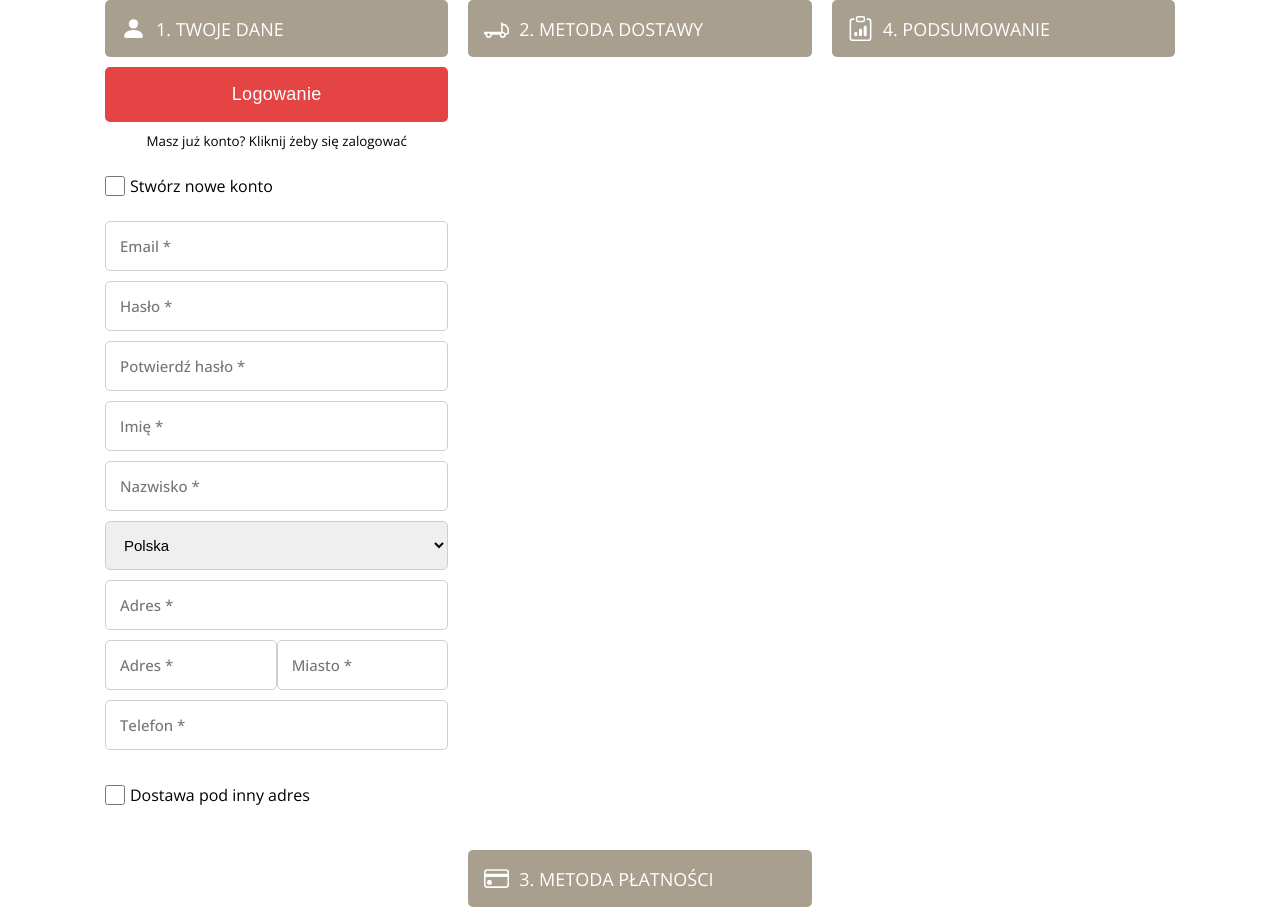
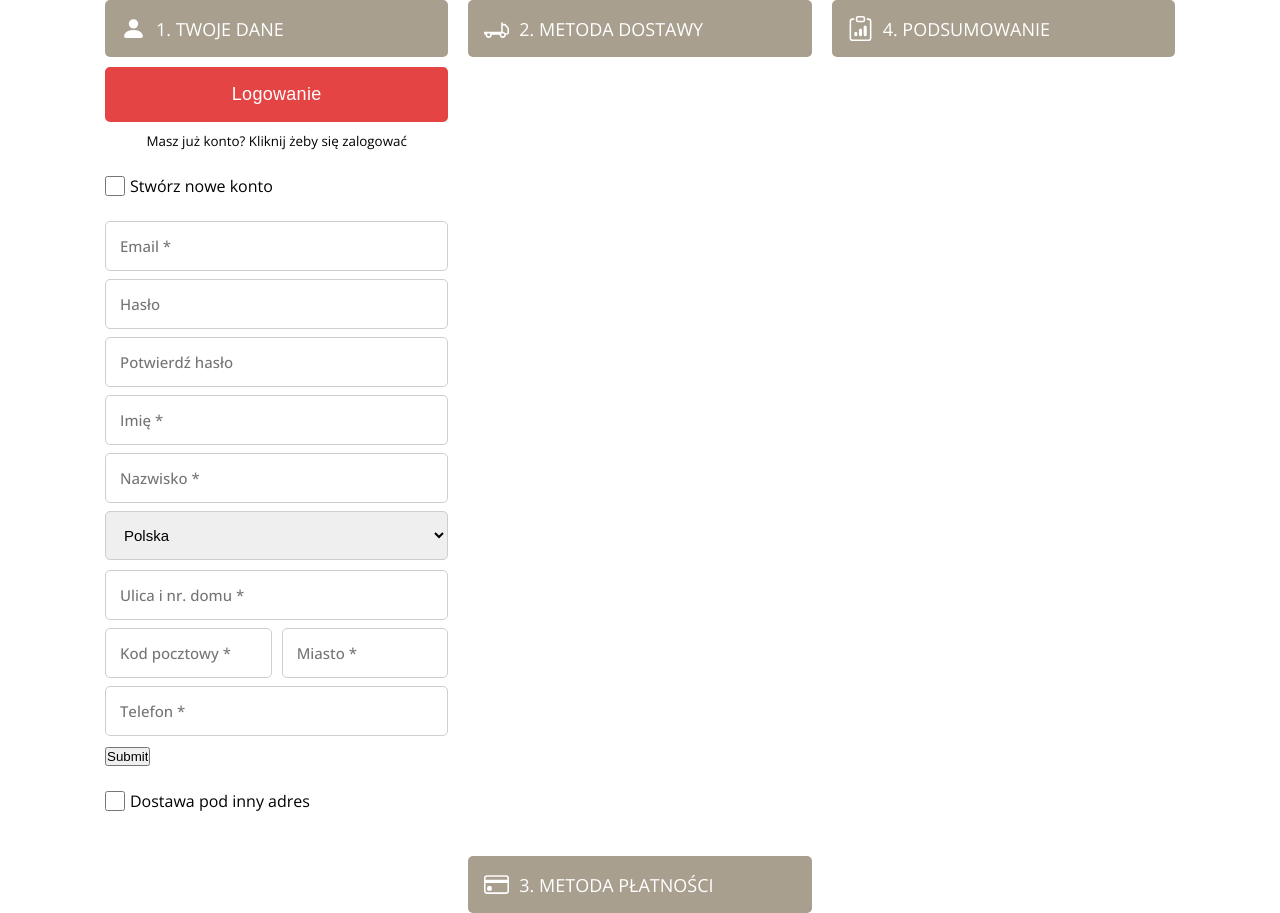
Before and after one commit to webseb00/Shop-Order-Form, a React (Create React App) app: page / in a window 1280 px wide. Built offline with nearby package versions, Linux system fonts and the light colour scheme.

Commit message:
Create main form validation

```diff
--- a/src/components/Form/Form.js
+++ b/src/components/Form/Form.js
@@ -1,3 +1,4 @@
+import { useState } from 'react';
 // import components
 import { HeaderTitle } from '../HeaderTitle/HeaderTitle';
 import { BsPersonFill } from "react-icons/bs";
@@ -6,8 +7,18 @@ import { Button } from '../Button/Button';
 import { Wrapper, InfoPart, InfoText, InputGroup } from './Styles.js';
 // import form elements
 import { CheckboxItem, InputField, SelectInput } from '../InputElements/InputElements';
+// react hook form library
+import { useForm } from "react-hook-form";
 
 function Form() {
+  // show extra fields if user checks new account checkbox
+  const [checked, setChecked] = useState(false);
+  const handleChecked = () => setChecked(!checked);
+
+  // handle form
+  const { register, handleSubmit, formState: { errors } } = useForm();
+  const onSubmit = data => console.log(data);
+
   const countries = ['Polska', 'Francja', 'Niemcy', 'Anglia'];
 
   return (
@@ -22,25 +33,29 @@ function Form() {
         <CheckboxItem
           name="new_account"
           label="Stwórz nowe konto"
+          checked={checked}
+          onChange={handleChecked}
         />
       </InfoPart>
-      <form>
+      <form onSubmit={handleSubmit(onSubmit)}>
         <InputField
           type="email"
           label="email_address"
           placeholder="Email *"
-          required={false}
+          required={true}
+          refs={register("email_address", { required: true, pattern: /^[\w\.]+\@[\w]+\.[\w]+$/ })}
+          inputError={errors.email_address}
         />
         <InputField
           type="password"
           label="password"
-          placeholder="Hasło *"
+          placeholder="Hasło"
           required={false}
         />
         <InputField
           type="password"
           label="password_confirm"
-          placeholder="Potwierdź hasło *"
+          placeholder="Potwierdź hasło"
           required={false}
         />
         <InputField
@@ -48,12 +63,16 @@ function Form() {
           label="first_name"
           placeholder="Imię *"
           required={true}
+          refs={register("first_name", { required: true, maxLength: 22, pattern: /^[\wzżźćńółęąśŻŹĆĄŚĘŁÓŃ]+$/ })}
+          inputError={errors.first_name}
         />
         <InputField
           type="text"
           label="last_name"
           placeholder="Nazwisko *"
           required={true}
+          refs={register("last_name", { required: true, maxLength: 22, pattern: /^[\wzżźćńółęąśŻŹĆĄŚĘŁÓŃ]+$/ })}
+          inputError={errors.last_name}
         />
         <SelectInput
           label="countries"
@@ -62,33 +81,41 @@ function Form() {
         <InputField
           type="text"
           label="home_address"
-          placeholder="Adres *"
+          placeholder="Ulica i nr. domu *"
           required={true}
+          refs={register("home_address", { required: true, pattern: { value: /^[\wzżźćńółęąśŻŹĆĄŚĘŁÓŃ]+\s\d+$/, message: "Format: Wrocławska 13" }})}
+          inputError={errors.home_address}
         />
         <InputGroup>
           <InputField
             type="text"
             label="zip_code"
-            placeholder="Adres *"
+            placeholder="Kod pocztowy *"
             required={true}
+            refs={register("zip_code", { required: true, pattern: { value: /^\d+\-\d+$/, message: "Format kodu: 00-000" } })}
+            inputError={errors.zip_code}
           />
           <InputField
             type="text"
             label="city"
             placeholder="Miasto *"
             required={true}
+            refs={register("city", { required: true, maxLength: 30, pattern: /^[\wzżźćńółęąśŻŹĆĄŚĘŁÓŃ]+$/ })}
+            inputError={errors.city}
           />
         </InputGroup>
         <InputField
-          type="phone"
-          label="last_name"
+          type="tel"
+          label="phone"
           placeholder="Telefon *"
           required={true}
+          refs={register("phone", { required: true, pattern: /(\d{9})|(\d{3}\s\d{3}\s\d{3})/ })}
+          inputError={errors.phone}
         />
+        <input type="submit" value="Submit" />
       </form>
       <InfoPart>
         <CheckboxItem
-          name="new_account"
           label="Dostawa pod inny adres"
         />
       </InfoPart>
--- a/src/components/Form/Styles.js
+++ b/src/components/Form/Styles.js
@@ -19,7 +19,7 @@ export const InfoText = styled.span`
 export const InputGroup = styled.div`
   display: flex;
 
-  &:first-child {
+  & :first-child {
     margin-right: 1rem;
   }
 `;
--- a/src/components/InputElements/InputElements.js
+++ b/src/components/InputElements/InputElements.js
@@ -1,4 +1,4 @@
-import { Label, Checkbox, InputWrapper, Input, Select, Option } from './Styles';
+import { Label, Checkbox, InputWrapper, Input, Select, Option, ErrorField } from './Styles';
 
 export const CheckboxItem = ({ label, title, value, handler }) => {
   return (
@@ -14,7 +14,8 @@ export const CheckboxItem = ({ label, title, value, handler }) => {
   )
 }
 
-export const InputField = ({ type, label, placeholder, required }) => {
+export const InputField = ({ type, label, placeholder, required, refs, inputError }) => {
+  console.log(inputError);
   return (
     <InputWrapper>
       <Input
@@ -22,7 +23,9 @@ export const InputField = ({ type, label, placeholder, required }) => {
         name={label}
         placeholder={placeholder}
         required={required}
+        {...refs}
       />
+      {inputError && <ErrorField>{inputError.message || "To pole jest wymagane."}</ErrorField>}
     </InputWrapper>
   )
 }
@@ -30,7 +33,7 @@ export const InputField = ({ type, label, placeholder, required }) => {
 export const SelectInput = ({ label, countries }) => {
   return (
     <Select name={label}>
-      {Array.from(countries).map((country, index) => <Option key={index} for={country.toLowerCase()}>{country}</Option>)};
+      {Array.from(countries).map((country, index) => <Option key={index} htmlFor={country.toLowerCase()}>{country}</Option>)};
     </Select>
   )
 }
--- a/src/components/InputElements/Styles.js
+++ b/src/components/InputElements/Styles.js
@@ -14,7 +14,9 @@ export const Checkbox = styled.input`
   height: 2rem;
 `;
 
-export const InputWrapper = styled.div``;
+export const InputWrapper = styled.div`
+  margin-bottom: 10px;
+`;
 
 export const Input = styled.input`
   font-family: 'Open Sans';
@@ -24,7 +26,7 @@ export const Input = styled.input`
   border-radius: 5px;
   padding: 1.4rem;
   border: 1px solid #cecece;
-  margin-bottom: 10px;
+  margin-bottom: -2px;
   outline: none;
 
   &:focus,
@@ -46,3 +48,10 @@ export const Select = styled.select`
 `;
 
 export const Option = styled.option``;
+
+export const ErrorField = styled.span`
+  font-size: 1.2rem;
+  color: #e54444;
+  margin-left: 5px;
+  font-weight: 500;
+`;
```
